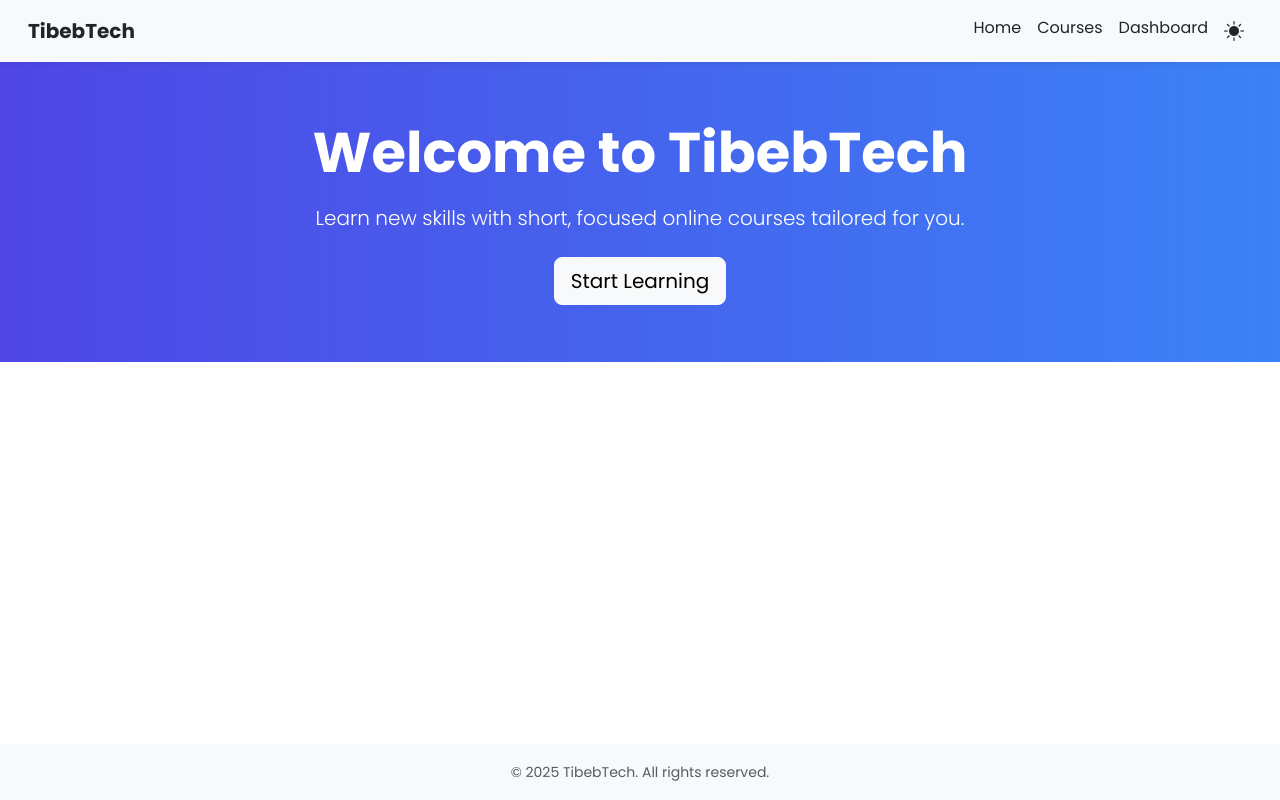
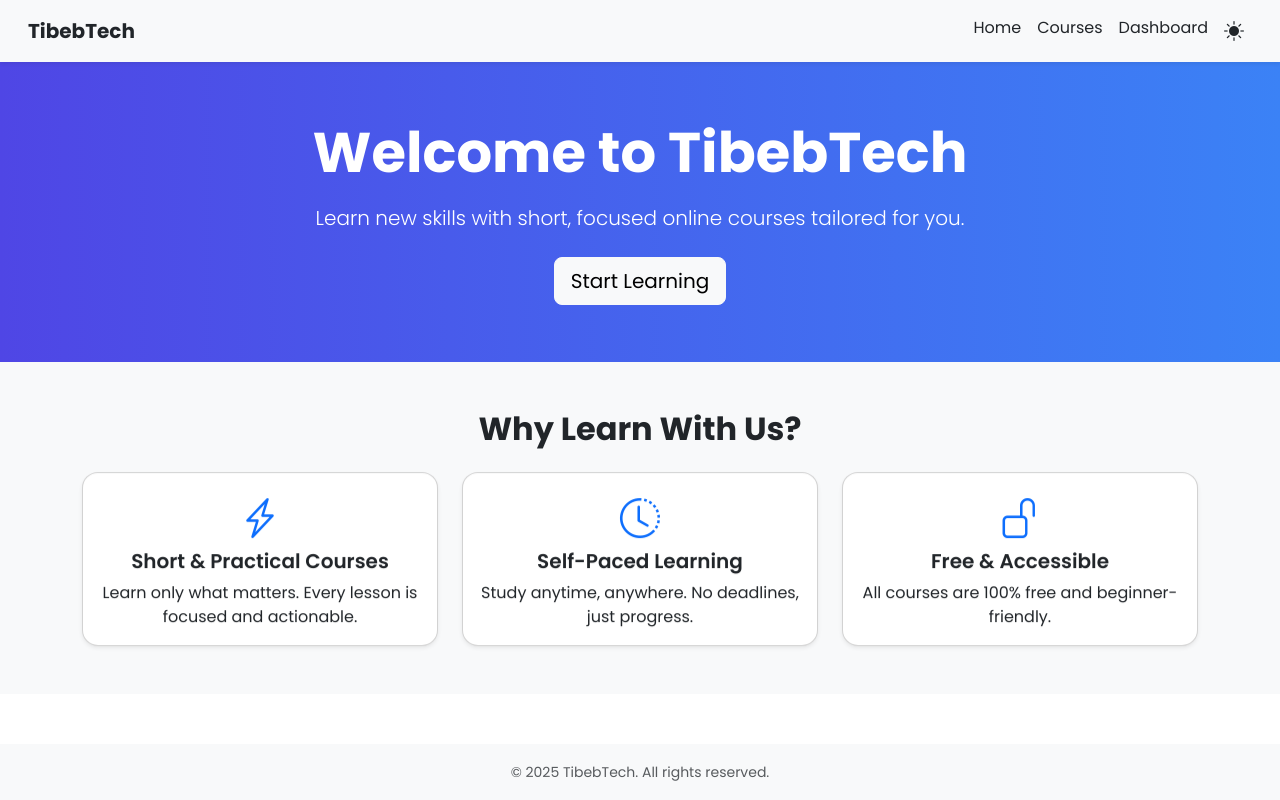
Before and after one commit to sumeya1234/TibebTech, a React (Vite) app in the folder tibebtech/: page / in a window 1280 px wide. Built offline with nearby package versions, Linux system fonts and the light colour scheme; a web font is replaced by a local one.

Commit message:
Added whychoose us component

```diff
--- a/tibebtech/src/pages/Home/Home.jsx
+++ b/tibebtech/src/pages/Home/Home.jsx
@@ -1,12 +1,16 @@
 import React from 'react'
 import Layout from '../../components/Layout/Layout'
 import Banner from '../../components/Banner/Banner'
+import Courses from '../../components/Courses/Courses'
+import WhyChooseUs from '../../components/WhyChooseUs/WhyChooseUs'
 
 const Home = () => {
   return (
     <div>
       <Layout>
         <Banner/>
+        <Courses/>
+        <WhyChooseUs/>
       </Layout>
     </div>
   )
```
